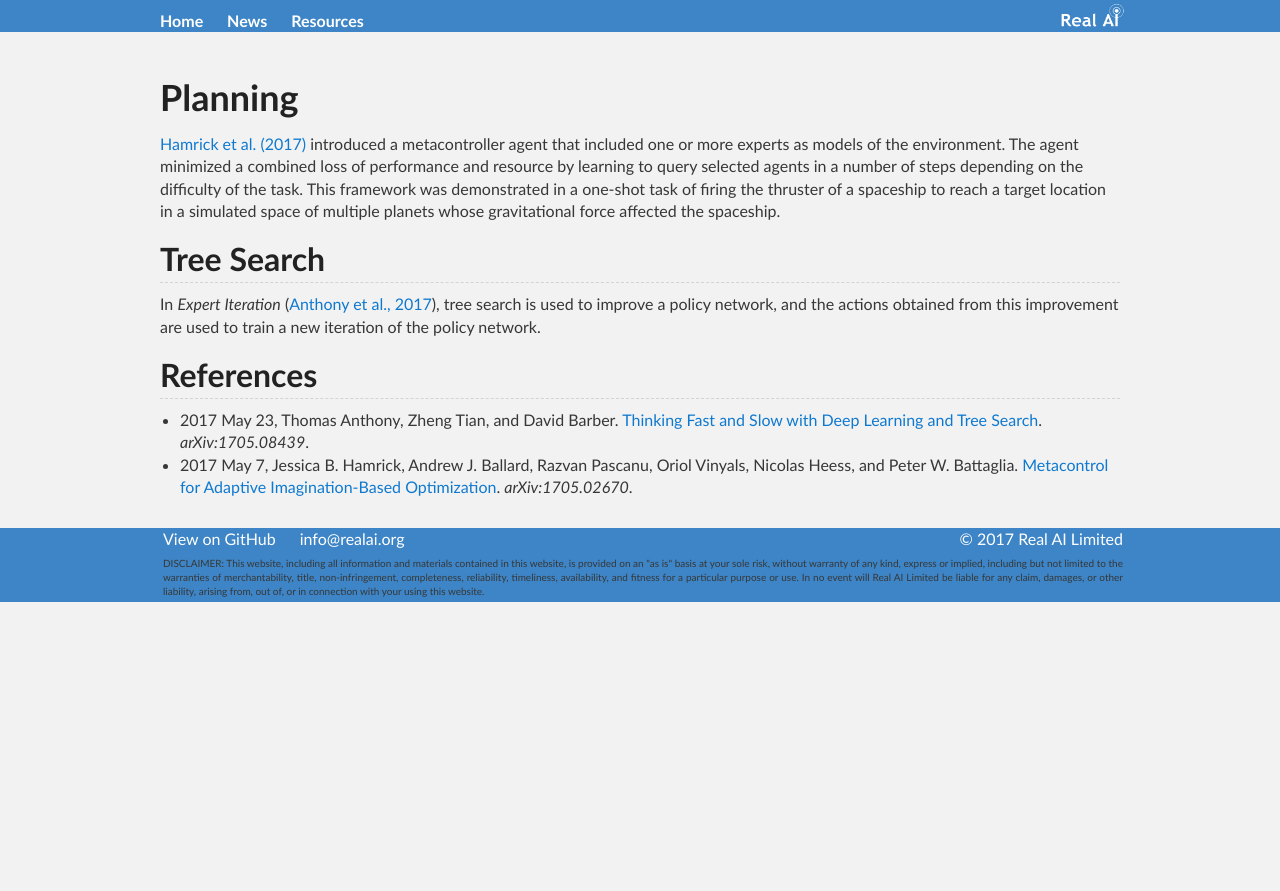
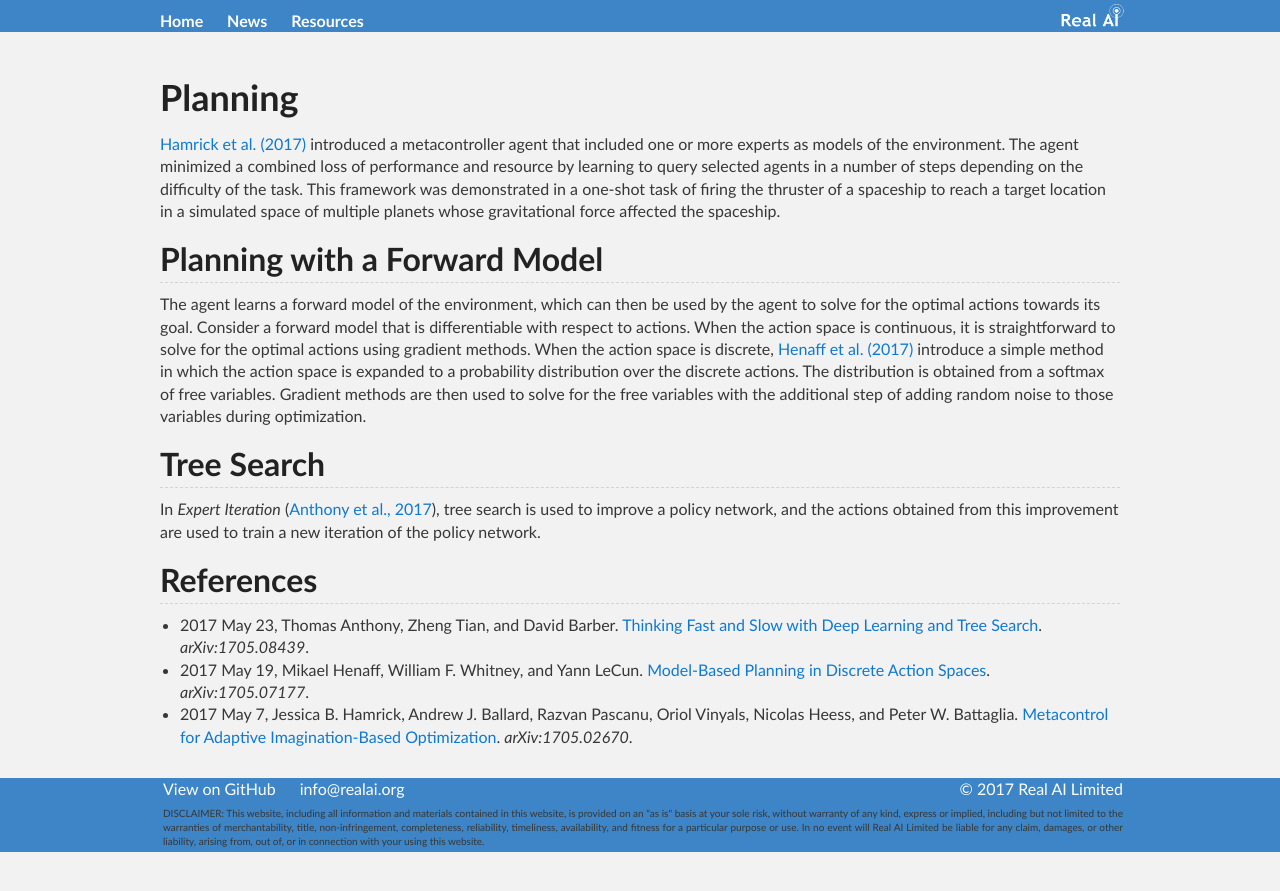
Before and after one commit to Tonywuhk/realai.org, a Jekyll site: the page built from planning.md, in a window 1280 px wide. Shown: the top 891 px of the page. Built offline with Jekyll 4.4.1, drawn with Linux system fonts in a browser that asks for light colours; our own code applies the rules of GitHub Pages for plain Markdown files; comment, search, counter and statistics services are not loaded; the repository's description, which GitHub fills in, is left out.

Commit message:
Update planning.md

```diff
--- a/planning.md
+++ b/planning.md
@@ -4,6 +4,10 @@ permalink: /planning/
 # Planning
 
 [Hamrick et al. (2017)](https://arxiv.org/abs/1705.02670) introduced a metacontroller agent that included one or more experts as models of the environment. The agent minimized a combined loss of performance and resource by learning to query selected agents in a number of steps depending on the difficulty of the task. This framework was demonstrated in a one-shot task of firing the thruster of a spaceship to reach a target location in a simulated space of multiple planets whose gravitational force affected the spaceship.
+
+## Planning with a Forward Model
+
+The agent learns a forward model of the environment, which can then be used by the agent to solve for the optimal actions towards its goal. Consider a forward model that is differentiable with respect to actions. When the action space is continuous, it is straightforward to solve for the optimal actions using gradient methods. When the action space is discrete, [Henaff et al. (2017)](https://arxiv.org/abs/1705.07177) introduce a simple method in which the action space is expanded to a probability distribution over the discrete actions. The distribution is obtained from a softmax of free variables. Gradient methods are then used to solve for the free variables with the additional step of adding random noise to those variables during optimization.
 
 ## Tree Search
 
@@ -12,4 +16,5 @@ In *Expert Iteration* ([Anthony et al., 2017](https://arxiv.org/abs/1705.08439))
 ## References
 
 * 2017 May 23, Thomas Anthony, Zheng Tian, and David Barber. [Thinking Fast and Slow with Deep Learning and Tree Search](https://arxiv.org/abs/1705.08439). *arXiv:1705.08439*.
+* 2017 May 19, Mikael Henaff, William F. Whitney, and Yann LeCun. [Model-Based Planning in Discrete Action Spaces](https://arxiv.org/abs/1705.07177). *arXiv:1705.07177*.
 * 2017 May 7, Jessica B. Hamrick, Andrew J. Ballard, Razvan Pascanu, Oriol Vinyals, Nicolas Heess, and Peter W. Battaglia. [Metacontrol for Adaptive Imagination-Based Optimization](https://arxiv.org/abs/1705.02670). *arXiv:1705.02670*.
```
